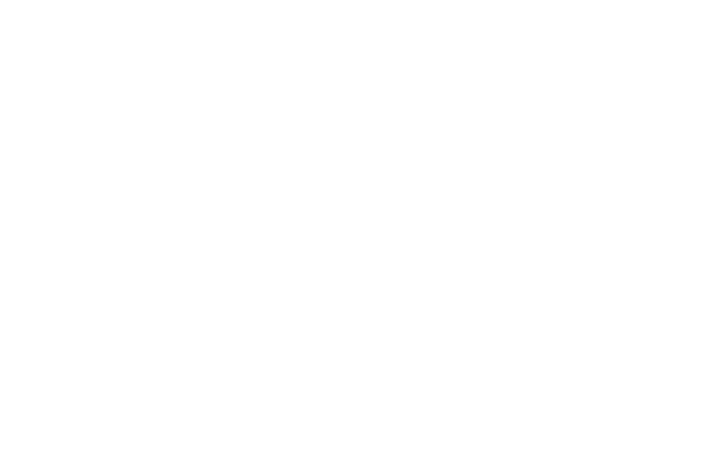
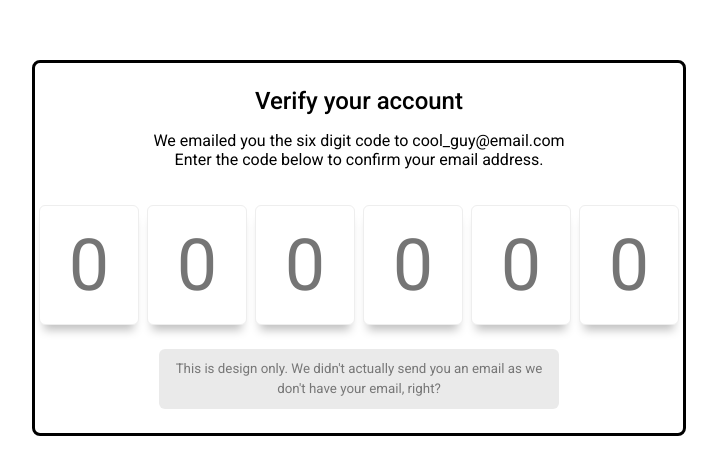
Before and after one commit to endersonlg/50project50days, a React (Create React App) app: page /project/41 in a window 1280 px wide. Before the commit this address had no page. Shown: the part 152-626 px from the top of the page, without its empty margins (281-998 px from the left). Built offline with nearby package versions, Linux system fonts and the light colour scheme.

Commit message:
project 41

```diff
--- a/src/Routes/index.tsx
+++ b/src/Routes/index.tsx
@@ -40,6 +40,7 @@
 import { Project38 } from '../pages/Project38'
 import { Project39 } from '../pages/Project39'
 import { Project40 } from '../pages/Project40'
+import { Project41 } from '../pages/Project41'
 
 
 export function Routes () {
@@ -86,6 +87,7 @@
       <Route path='project/38' element={<Project38/>}/>
       <Route path='project/39' element={<Project39/>}/>
       <Route path='project/40' element={<Project40/>}/>
+      <Route path='project/41' element={<Project41/>}/>
     </Switch>
   )
 }
--- /dev/null
+++ b/src/pages/Project41/index.tsx
@@ -0,0 +1,131 @@
+import  { useRef, useState } from "react";
+import { ContainerProject41, InputNumber } from "./styles";
+import { sleep } from "../../util/sleep";
+
+export function Project41(){
+  const [allValue,setAllValue] = useState<(number|null)[]>([null,null,null,null,null,null])
+
+  const input1 = useRef<HTMLInputElement | null>(null)
+  const input2 = useRef<HTMLInputElement | null>(null)
+  const input3 = useRef<HTMLInputElement | null>(null)
+  const input4 = useRef<HTMLInputElement | null>(null)
+  const input5 = useRef<HTMLInputElement | null>(null)
+  const input6 = useRef<HTMLInputElement | null>(null)
+
+ async function handleSetValue(value:string,index:number){
+    if(value === 'Backspace'){
+      await new Promise((resolve, reject) =>{
+        setTimeout(() => {
+          setAllValue((state)=>{
+            const aux = [...state];
+            aux.splice(index, 1, null)
+            return aux;
+          })
+          resolve(true)
+        }, 50)
+      })
+
+
+      switch(index){
+        case 1: input1.current?.focus(); break;
+        case 2: input2.current?.focus(); break;
+        case 3: input3.current?.focus(); break;
+        case 4: input4.current?.focus(); break;
+        case 5: input5.current?.focus(); break;
+      }
+    }else if(Number(value) >= 0 || Number(value) <= 9){
+      await new Promise((resolve, reject) =>{
+        setTimeout(() => {
+          setAllValue((state)=>{
+            const aux = [...state];
+            aux.splice(index, 1, Number(value))
+            return aux;
+          })
+          resolve(true)
+        }, 50)
+      })
+      switch(index){
+        case 0: input2.current?.focus(); break;
+        case 1: input3.current?.focus(); break;
+        case 2: input4.current?.focus(); break;
+        case 3: input5.current?.focus(); break;
+        case 4: input6.current?.focus(); break;
+      }
+    }
+  }
+
+  console.log(allValue)
+
+  return (
+    <ContainerProject41>
+      <div>
+        <h2>Verify your account</h2>
+
+        <p>
+          We emailed you the six digit code to cool_guy@email.com
+          <br/>
+          Enter the code below to confirm your email address.
+        </p>
+
+        <div>
+          <InputNumber
+              hasValue={!!allValue[0]}
+              placeholder="0"
+              min={0}
+              max={9}
+              ref={input1}
+              onKeyDown={(e)=>handleSetValue(e.key,0)}
+              value={allValue[0]||''}
+          />
+          <InputNumber
+              hasValue={!!allValue[1]}
+              placeholder="0"
+              min={0}
+              max={9}
+              ref={input2}
+              onKeyDown={(e)=>handleSetValue(e.key,1)}
+              value={allValue[1]||''}
+          />
+          <InputNumber
+              hasValue={!!allValue[2]}
+              placeholder="0"
+              min={0}
+              max={9}
+              ref={input3}
+              onKeyDown={(e)=>handleSetValue(e.key,2)}
+              value={allValue[2]||''}
+          />
+          <InputNumber
+              hasValue={!!allValue[3]}
+              placeholder="0"
+              min={0}
+              max={9}
+              ref={input4}
+              onKeyDown={(e)=>handleSetValue(e.key,3)}
+              value={allValue[3]||''}
+          />
+          <InputNumber
+              hasValue={!!allValue[4]}
+              placeholder="0"
+              min={0}
+              max={9}
+              ref={input5}
+              onKeyDown={(e)=>handleSetValue(e.key,4)}
+              value={allValue[4]||''}
+          />
+          <InputNumber
+              hasValue={!!allValue[5]}
+              placeholder="0"
+              min={0}
+              max={9}
+              ref={input6}
+              onKeyDown={(e)=>handleSetValue(e.key,5)}
+              value={allValue[5]||''}
+          />
+        </div>
+
+        <small>This is design only. We didn't actually send you an email as we don't have your email, right?</small>
+      </div>
+    </ContainerProject41>
+  )
+}
--- /dev/null
+++ b/src/pages/Project41/styles.ts
@@ -0,0 +1,79 @@
+import styled from "styled-components";
+
+export const ContainerProject41 = styled.div`
+  width: 100%;
+  height: 100%;
+
+  display: flex;
+  justify-content: center;
+  align-items: center;
+
+  >div{
+    padding: 24px 4px;
+    border: 3px solid black;
+    border-radius: 8px;
+
+    text-align: center;
+
+    h2{
+      font-weight: 500;
+      font-size: 24px;
+      margin-bottom: 16px;
+    }
+
+    p{
+      margin-bottom: 36px;
+    }
+
+    div{
+      display: flex;
+      gap: 8px;
+
+      margin-bottom: 24px;
+    }
+
+    small{
+      display: block;
+      margin:0 auto;
+      max-width: 400px;
+
+      padding:10px;
+      border-radius: 6px;
+
+      background-color: #eaeaea;
+      color:#777;
+
+      line-height: 20px;
+    }
+  }
+`
+
+interface InputNumberProps{
+  hasValue: boolean;
+}
+
+export const InputNumber = styled.input.attrs({
+  type:'number'
+})<InputNumberProps>`
+  width: 100px;
+  height: 120px;
+
+  font-size: 72px;
+  text-align: center;
+
+  border:1px solid ${({hasValue})=>hasValue ? '#3498db' : '#eee'};
+  border-radius:6px;
+  box-shadow: 0 10px 10px -5px rgba(0, 0, 0, 0.25);
+
+  /* Chrome, Safari, Edge, Opera */
+  &::-webkit-outer-spin-button,
+  &::-webkit-inner-spin-button {
+    -webkit-appearance: none;
+    margin: 0;
+  }
+
+  /* Firefox */
+  &[type=number] {
+    -moz-appearance: textfield;
+  }
+`
--- a/src/pages/_ListProject/index.tsx
+++ b/src/pages/_ListProject/index.tsx
@@ -126,6 +126,9 @@
           <li>
             <Link to="project/40">Project 40</Link>
           </li>
+          <li>
+            <Link to="project/41">Project 41</Link>
+          </li>
         </ul>
       </nav>
     </ContainerListProjects>
```
